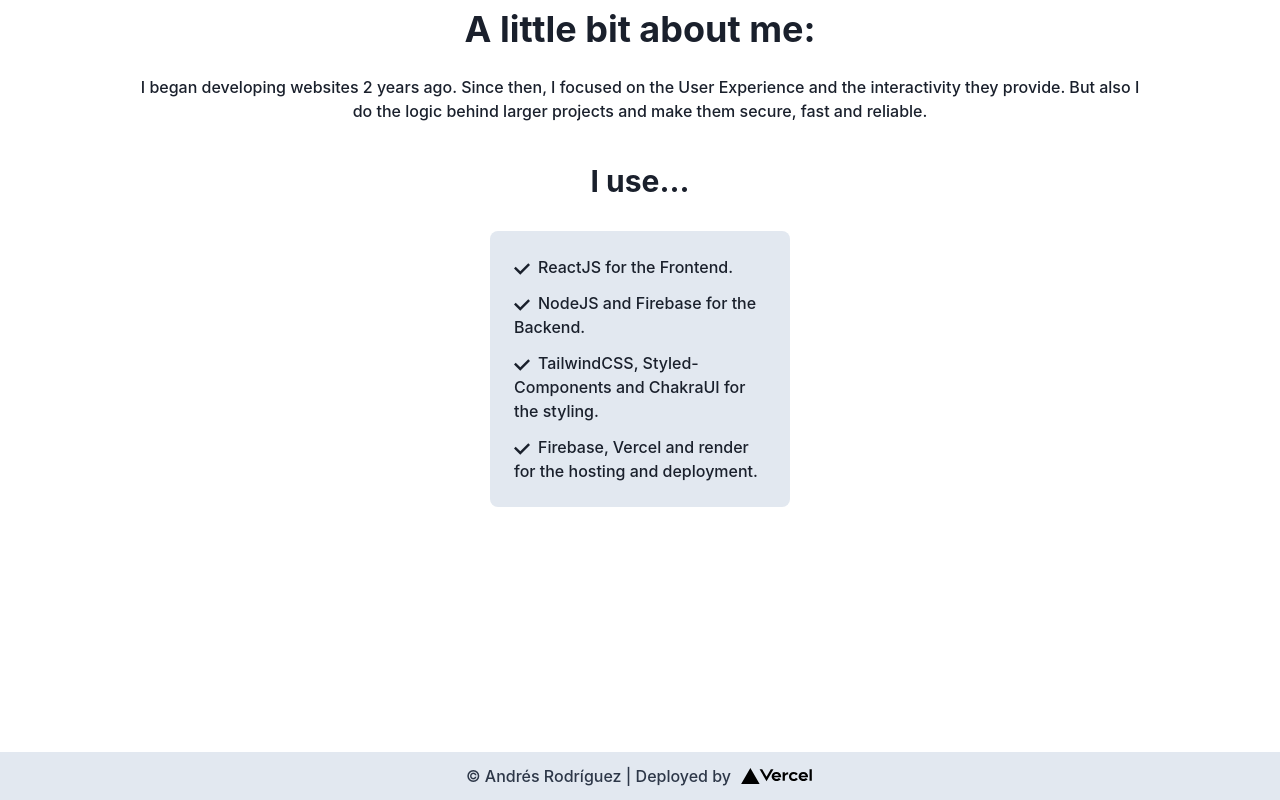
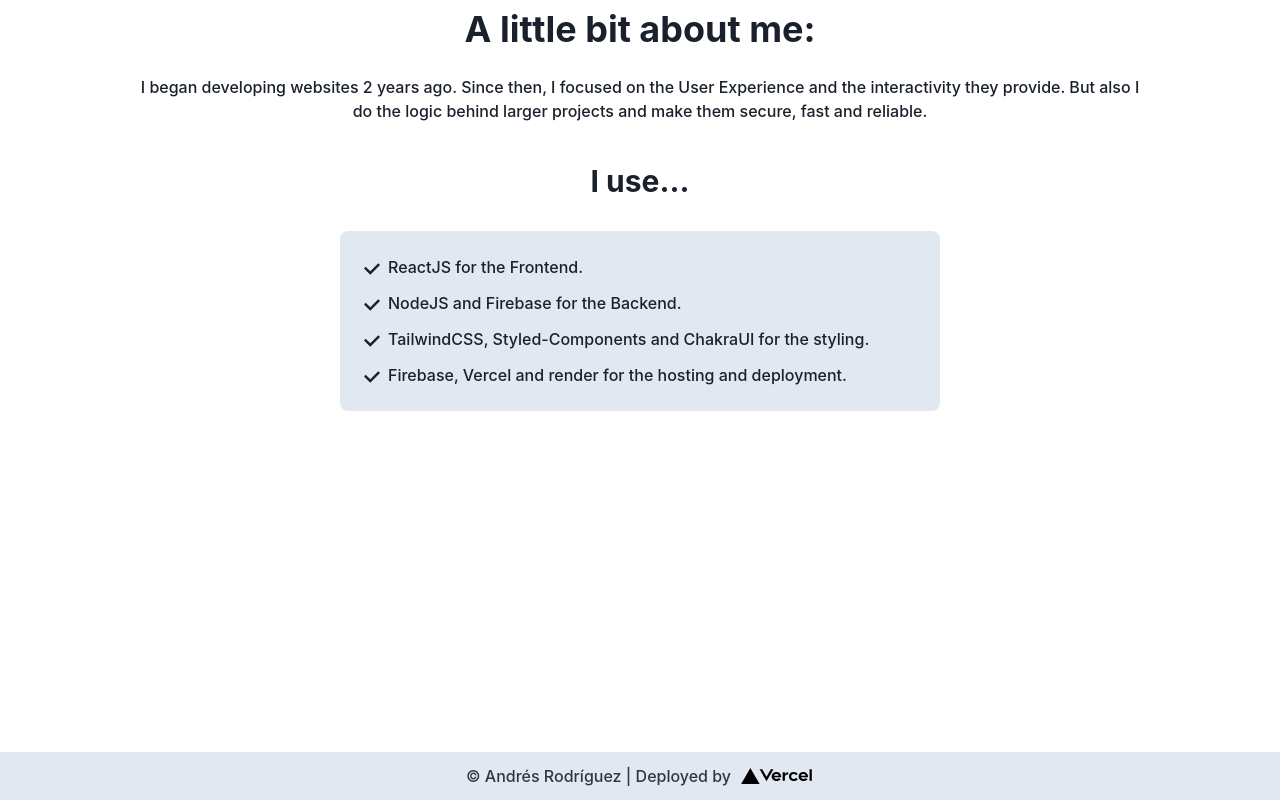
Before and after one commit to pulgueta/Next-Portfolio, a Next.js app: page / in a window 1280 px wide. Shown: the part 848-1648 px from the top of the page. Built offline with nearby package versions, Linux system fonts and the light colour scheme.

Commit message:
List fixed

```diff
--- a/components/About.jsx
+++ b/components/About.jsx
@@ -39,7 +39,7 @@ const About = () => {
           <List
             spacing={3}
             fontWeight={500}
-            w={["360px", "100%", "100%", "50%"]}
+            w={["360px", "400px", "600px"]}
             rounded="lg"
             mx={"auto"}
             bg={isDark ? "gray.700" : "gray.200"}
```
